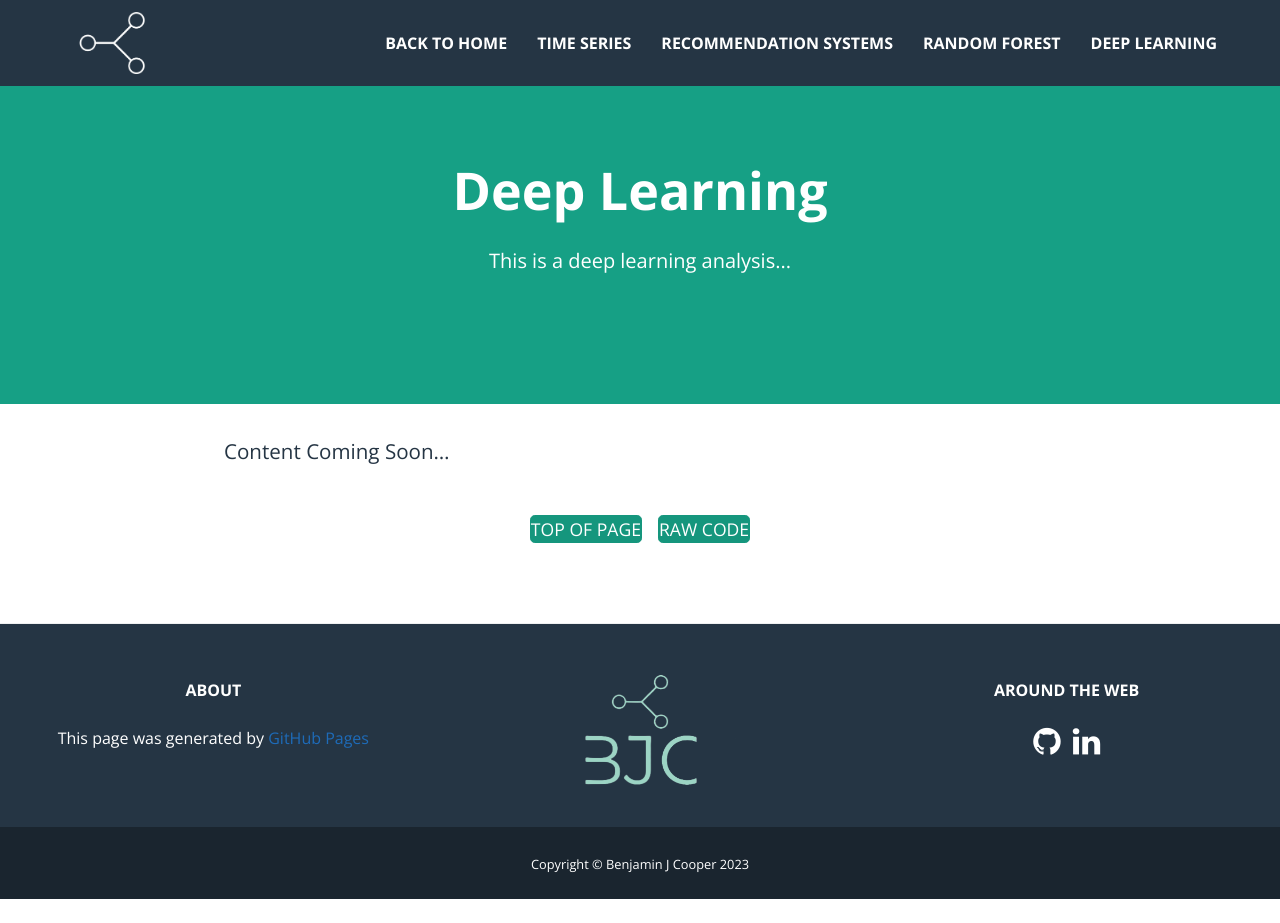
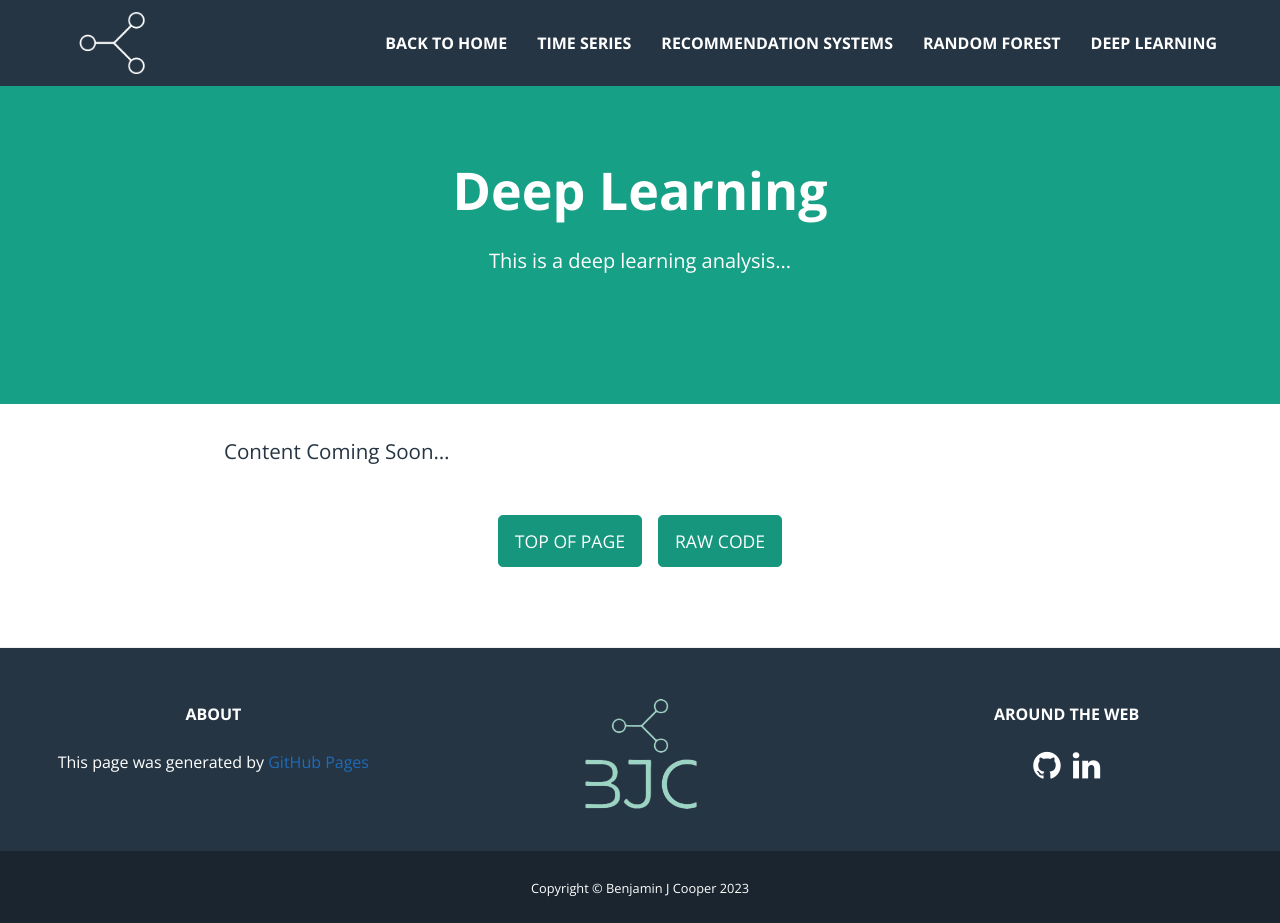
Before and after one commit to benjamin-j-cooper/benjamin-j-cooper.github.io, a Jekyll site: the page built from docs/dl.md, in a window 1280 px wide and 923 px high. Built offline with Jekyll 4.4.1, drawn with Linux system fonts in a browser that asks for light colours; nearby versions of some CDN libraries.

Commit message:
troubleshooting buttons

```diff
--- a/docs/_sass/jekyll-theme-cayman.scss
+++ b/docs/_sass/jekyll-theme-cayman.scss
@@ -99,6 +99,7 @@ a {
   }
 
   @include large {
+    padding: 0.75rem 1rem;
   }
 
   @include medium {
```
